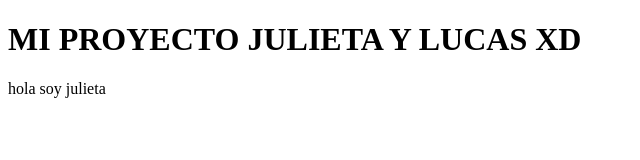
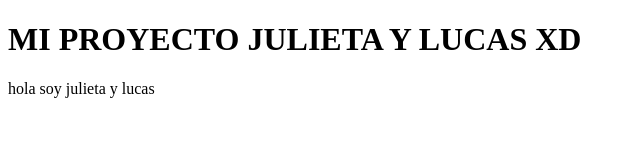
Before and after one commit to JULIETA-ux300/proyecto-prueba, a plain HTML site: page index.html in a window 1280 px wide. Shown: the full height of the page, 0-640 px from the left. Drawn offline with Linux system fonts and the light colour scheme.

Commit message:
julieta y lucas

```diff
--- a/index.html
+++ b/index.html
@@ -7,6 +7,6 @@
 </head>
 <body>
     <H1>MI PROYECTO JULIETA Y LUCAS XD</H1>
+    <p>hola soy julieta y lucas</p>
 </body>
 </html>
-<p>hola soy julieta</p>
```
